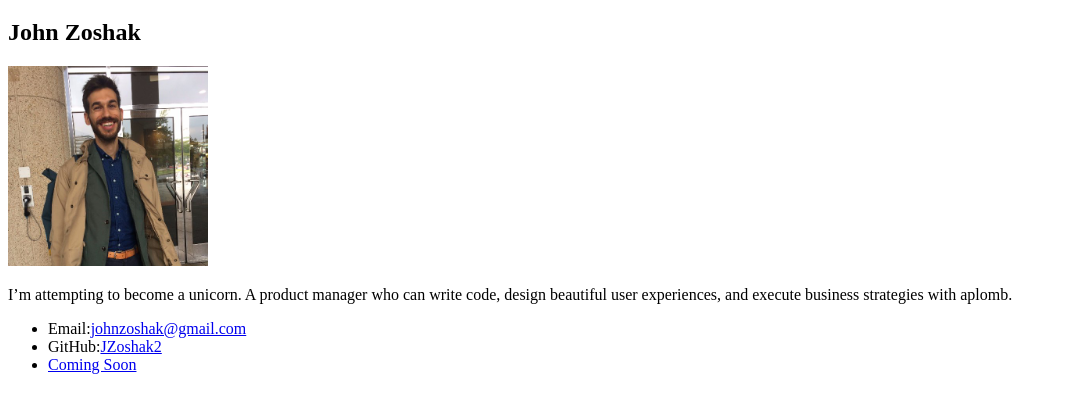
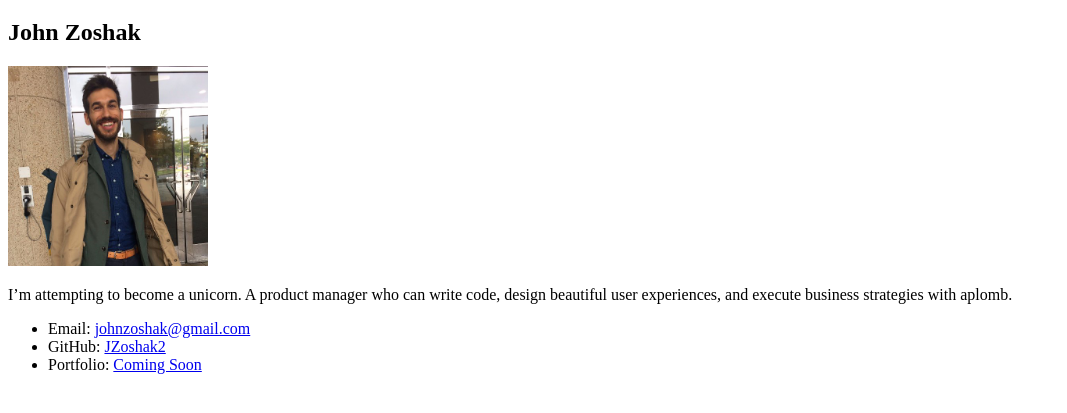
Before and after one commit to JZoshak2/bio_assignment, a plain HTML site: page index.html in a window 1280 px wide. Shown: the part 61-474 px from the top of the page, without its empty margins (0-1067 px from the left). Drawn offline with Linux system fonts and the light colour scheme.

Commit message:
fixed spacing issue

```diff
--- a/index.html
+++ b/index.html
@@ -11,8 +11,8 @@
 		<p>I’m attempting to become a unicorn. A product manager who can write code, design beautiful user experiences, and execute business strategies with aplomb.</p>
 
 		<ul>
-		<li>Email:<a href="mailto:johnzoshak@gmail.com">johnzoshak@gmail.com</a></li>
-		<li>GitHub:<a href = "https://github.com/JZoshak2">JZoshak2</a></li>
-		<li><a href ="#">Coming Soon</a></li>
+		<li>Email: <a href="mailto:johnzoshak@gmail.com">johnzoshak@gmail.com</a></li>
+		<li>GitHub: <a href = "https://github.com/JZoshak2">JZoshak2</a></li>
+		<li>Portfolio: <a href ="#">Coming Soon</a></li>
 
 	</body>
```
